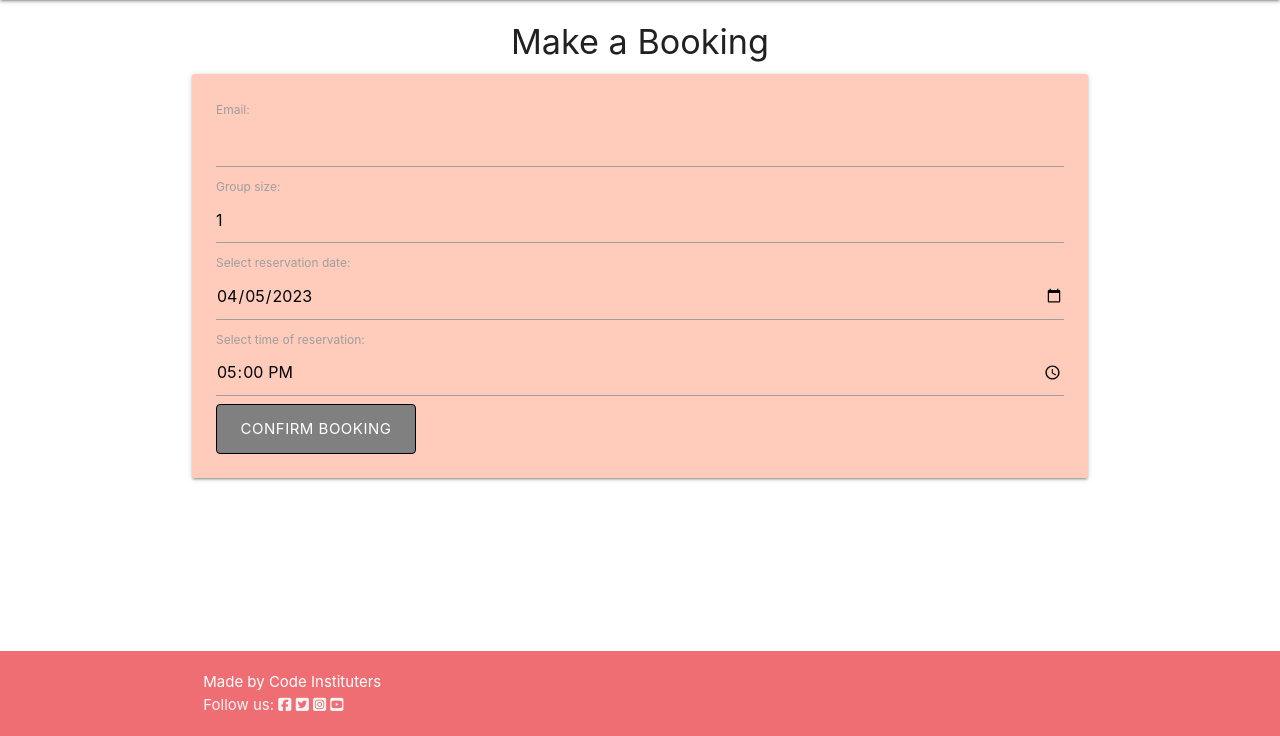
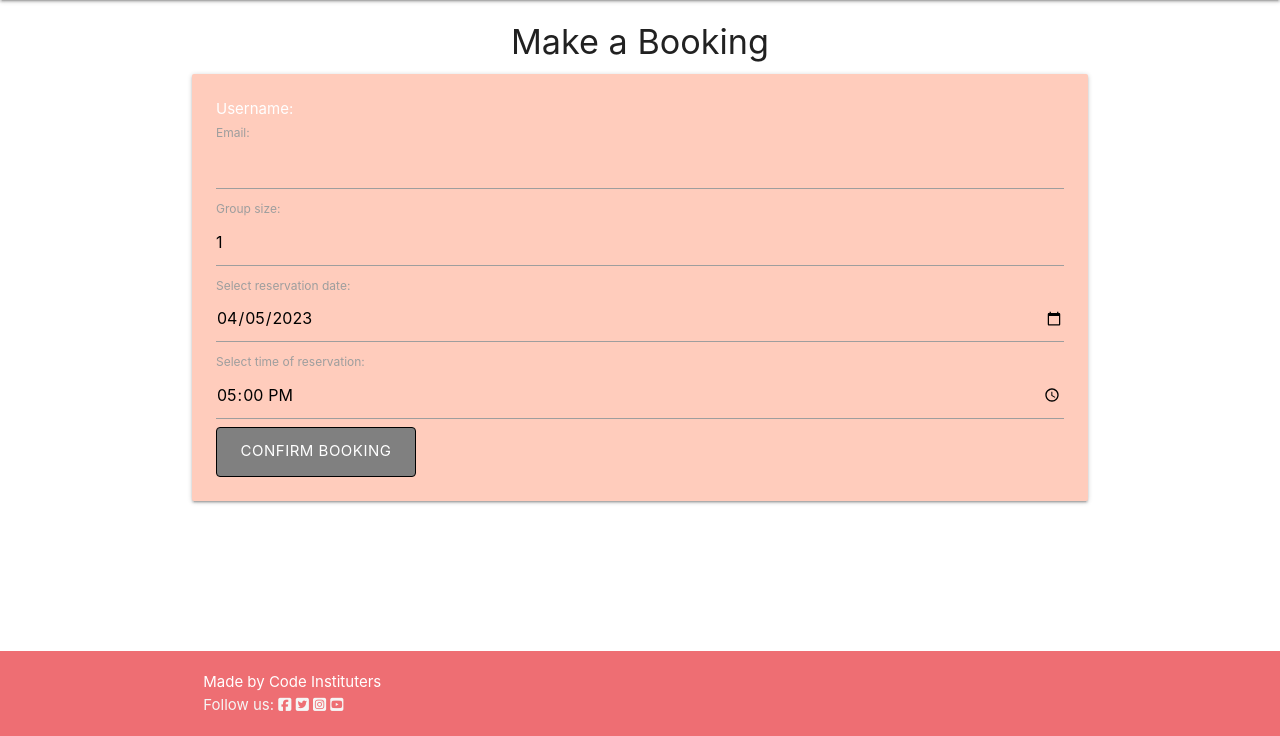
Before and after one commit to Neillcllghn/TEST_django_RESTURANTBOOKING, a Django app: page /create/ in a window 1280 px wide. Shown: the part 64-800 px from the top of the page. Run offline with Django 3.2, Linux system fonts and the light colour scheme; some libraries are stand-ins or nearby versions.

Commit message:
adding username to create_booking.html

```diff
--- a/booking/views.py
+++ b/booking/views.py
@@ -30,8 +30,10 @@ class BookingCreate(FormView):
 
 # work in progress
     def register(request):
-        form = form_class(request.POST or None)
+        form = form_class(data=request.POST)
         if request.method == 'POST':
             if form.is_valid():
                 form.save()
                 return render(request, 'bookings.html', {'form': form})
+            else:
+                form_class = BookingForm()
--- a/templates/create_bookings.html
+++ b/templates/create_bookings.html
@@ -9,11 +9,12 @@
       <div class="col-s12-m6">
         <div class="card deep-orange lighten-4">
           <div class="card-content white-text">
-<form method="post">{% csrf_token %}
-  {{ form.as_p }}
+            <p>Username: {{ user.username }}</p>
+              <form method="post">{% csrf_token %}
+                {{ form.as_p }}
 
-  <input type="submit" value="Confirm Booking" class="btn-small submit-button">
-</form>
+              <input type="submit" value="Confirm Booking" class="btn-small submit-button">
+          </form>
         </div>
       </div>
     </div>
```
